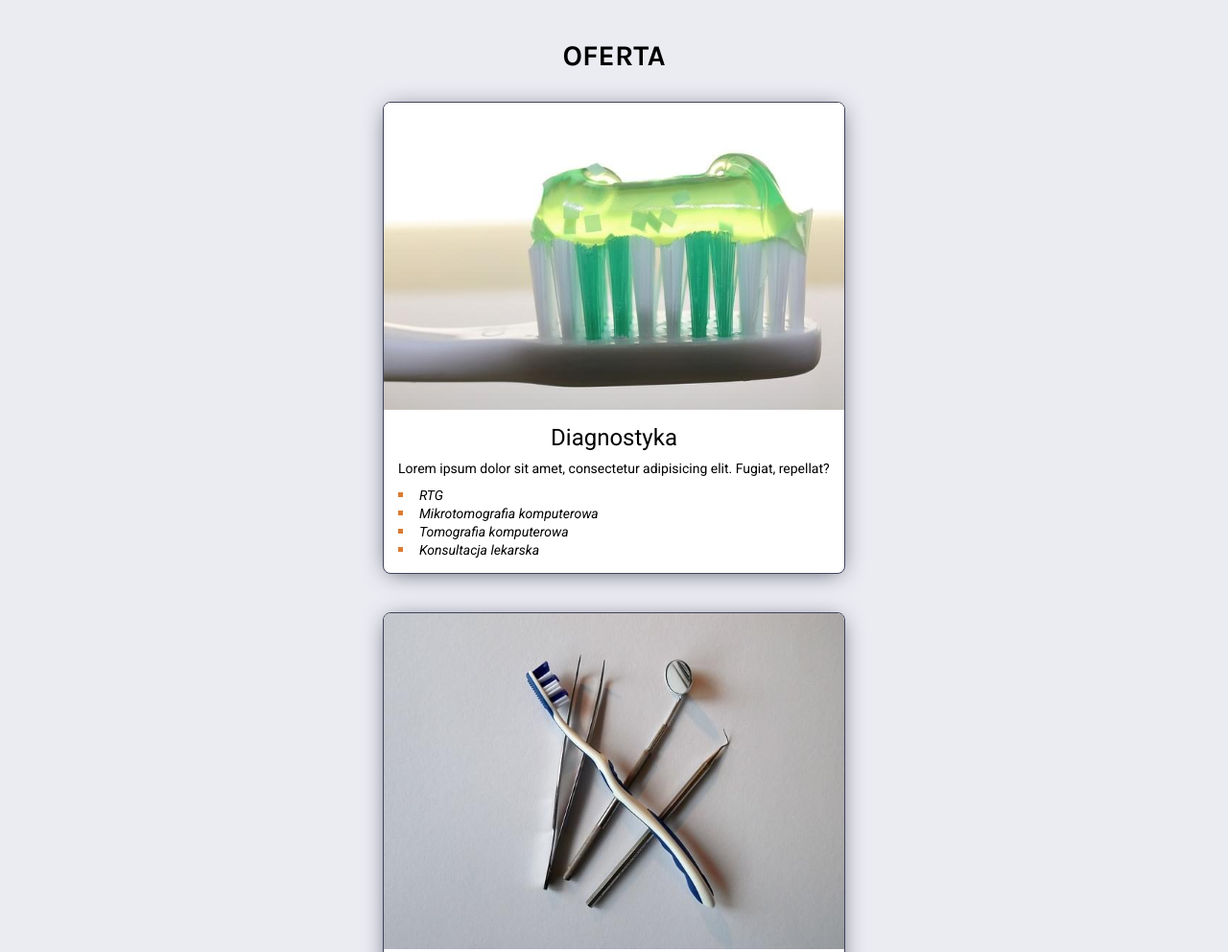
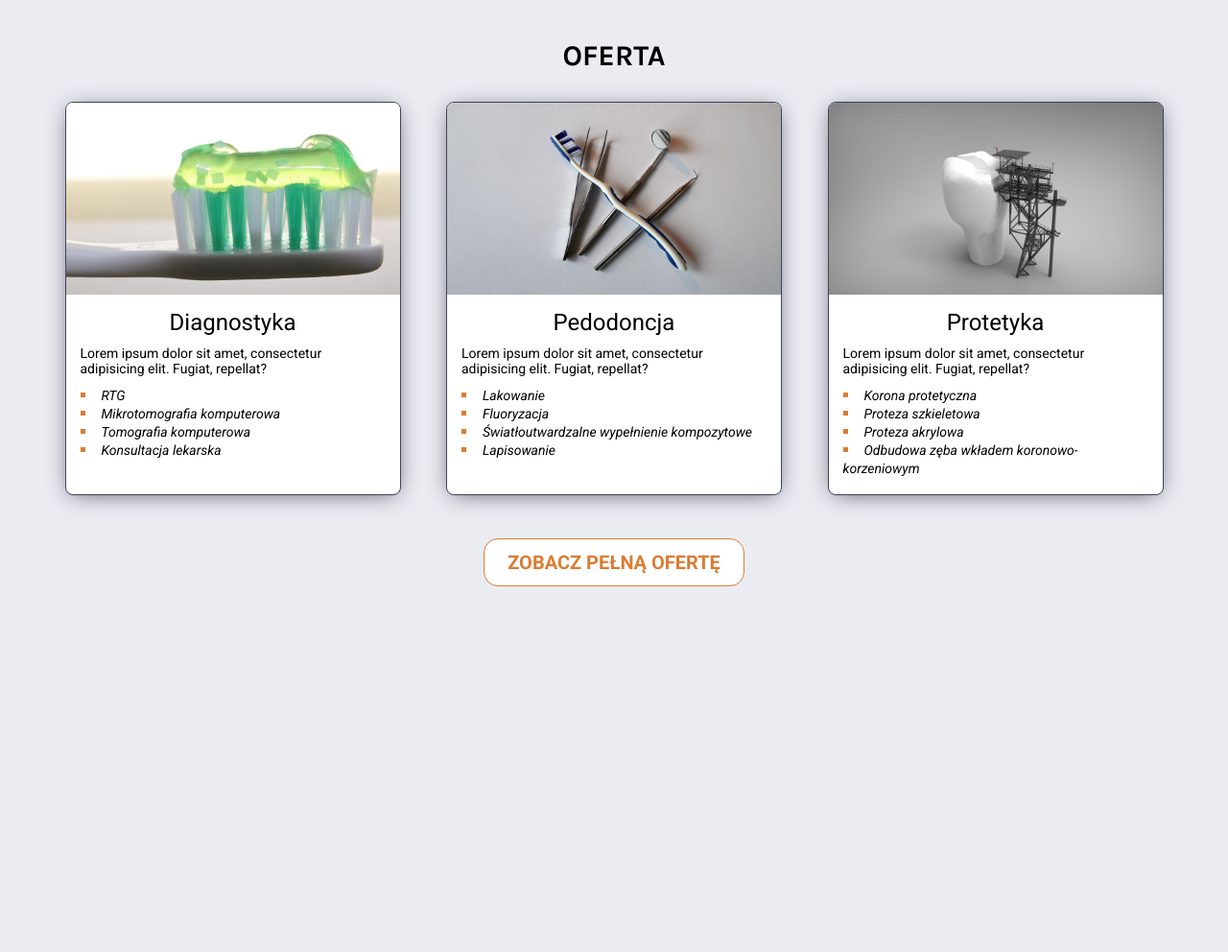
Before and after one commit to AdamsF16/dentist, a website: page index.html in a window 1280 px wide. Shown: the part 800-1792 px from the top of the page at 96% size. Drawn offline with nearby package versions, Linux system fonts and the light colour scheme.

Commit message:
desktop design for main offer

```diff
--- a/index.html
+++ b/index.html
@@ -72,7 +72,7 @@
                 <h1 class="offer__title">Oferta</h1>
                 <div class="offer__card-container">
                     <div class="offer__card offer__card--one">
-                        <img class="offer__card-img" src="../dist/img/dentist-offer-one_640.jpg" alt="Szczoteczka do zębów z pastą"></img>
+                        <img class="offer__card-img offer__card-img--one" src="../dist/img/dentist-offer-one_640.jpg" alt="Szczoteczka do zębów z pastą"></img>
                         <div class="offer__card-text-box">
                             <h2 class="offer__card-title">Diagnostyka</h2>
                             <p class="offer__card-text">Lorem ipsum dolor sit amet, consectetur adipisicing elit. Fugiat, repellat?</p>
@@ -85,7 +85,7 @@
                         </div>
                     </div>
                     <div class="offer__card offer__card--two">
-                        <img class="offer__card-img" src="../dist/img/dentist-offer-two_640.jpg" alt="Przyrządy leczenia dentystycznego"></img>
+                        <img class="offer__card-img offer__card-img--two" src="../dist/img/dentist-offer-two_640.jpg" alt="Przyrządy leczenia dentystycznego"></img>
                         <div class="offer__card-text-box">
                             <h2 class="offer__card-title">Pedodoncja</h2>
                             <p class="offer__card-text">Lorem ipsum dolor sit amet, consectetur adipisicing elit. Fugiat, repellat?</p>
@@ -98,7 +98,7 @@
                         </div>
                     </div>
                     <div class="offer__card offer__card--three">
-                        <img class="offer__card-img" src="../dist/img/dentist-offer-three_640.jpg" alt="Artystyczne przedstawienie procesu naprawy zęba"></img>
+                        <img class="offer__card-img offer__card-img--three" src="../dist/img/dentist-offer-three_640.jpg" alt="Artystyczne przedstawienie procesu naprawy zęba"></img>
                         <div class="offer__card-text-box">
                             <h2 class="offer__card-title">Protetyka</h2>
                             <p class="offer__card-text">Lorem ipsum dolor sit amet, consectetur adipisicing elit. Fugiat, repellat?</p>
--- a/src/js/script.js
+++ b/src/js/script.js
@@ -1,6 +1,8 @@
 const navMobileBtn = document.querySelector('.nav__mobile-icon')
 const navMobile = document.querySelectorAll('.nav__item-mobile')
-
+const offerCardOne = document.querySelector(`.offer__card-img--one`)
+const offerCardTwo = document.querySelector(`.offer__card-img--two`)
+const offerCardThree = document.querySelector(`.offer__card-img--three`)
 
 const handleNav = () => {
     navMobile.forEach(link => {
@@ -8,6 +10,19 @@ const handleNav = () => {
     });
 }
 
+const changeImg = () => {
+    if(window.innerWidth >= 992) {
+        offerCardOne.setAttribute(`src`, `../dist/img/dentist-offer-one_1920.jpg`)
+        offerCardTwo.setAttribute(`src`, `../dist/img/dentist-offer-two_1920.jpg`)
+        offerCardThree.setAttribute(`src`, `../dist/img/dentist-offer-three_1920.jpg`)
+    } else {
+        offerCardOne.setAttribute(`src`, `../dist/img/dentist-offer-one_640.jpg`)
+        offerCardTwo.setAttribute(`src`, `../dist/img/dentist-offer-two_640.jpg`)
+        offerCardThree.setAttribute(`src`, `../dist/img/dentist-offer-three_640.jpg`)
+    }
+}
+changeImg()
 
 
 navMobileBtn.addEventListener(`click`, handleNav)
+window.addEventListener(`resize`, changeImg)
--- a/src/sass/style.scss
+++ b/src/sass/style.scss
@@ -292,7 +292,7 @@ nav {
 	&__card {
 		display: flex;
 		flex-direction: column;
-		justify-content: center;
+		// justify-content: center;
 		background-color: $white-color;
 		border-radius: 8px;
 		margin: 20px 0px;
@@ -435,4 +435,31 @@ nav {
 			transform: none;
 		}
 	}
+
+	.offer {
+		&__card-container {
+			flex-direction: row;
+			justify-content: space-evenly;
+			align-items: center;
+		}
+
+		&__card {
+			width: 300px;
+			height: 410px;
+
+		}
+
+		&__card-img {
+			min-height: none;
+			max-height: 200px;
+		}
+	}
 }
+
+@media(min-width: 1200px){
+	.offer {
+		&__card {
+			width: 350px;
+		}
+	}
+}
```
Also changed, not shown: dist/css/style.min.css, dist/js/script.min.js, 1 other file.
